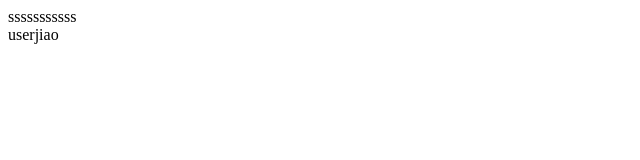
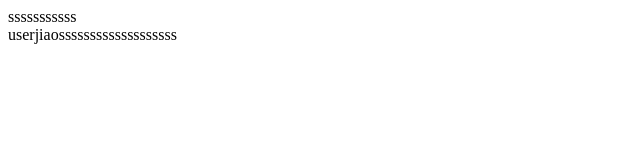
Before and after one commit to Qwjiaojiao/app, a plain HTML site: page index.html in a window 1280 px wide. Shown: the full height of the page, 0-640 px from the left. Drawn offline with Linux system fonts and the light colour scheme.

Commit message:
Update index.html

```diff
--- a/index.html
+++ b/index.html
@@ -7,6 +7,6 @@
 <body>
 	sssssssssss
 	<br>
-	userjiao
+	userjiaosssssssssssssssssss
 </body>
 </html>
```
